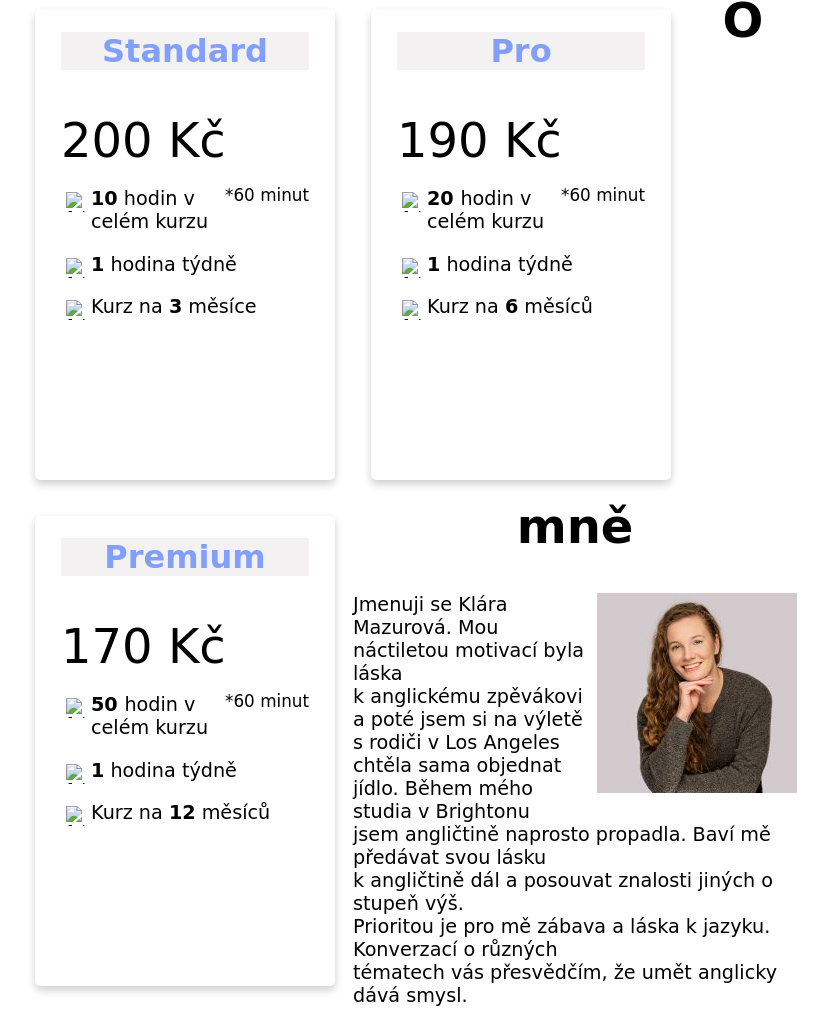
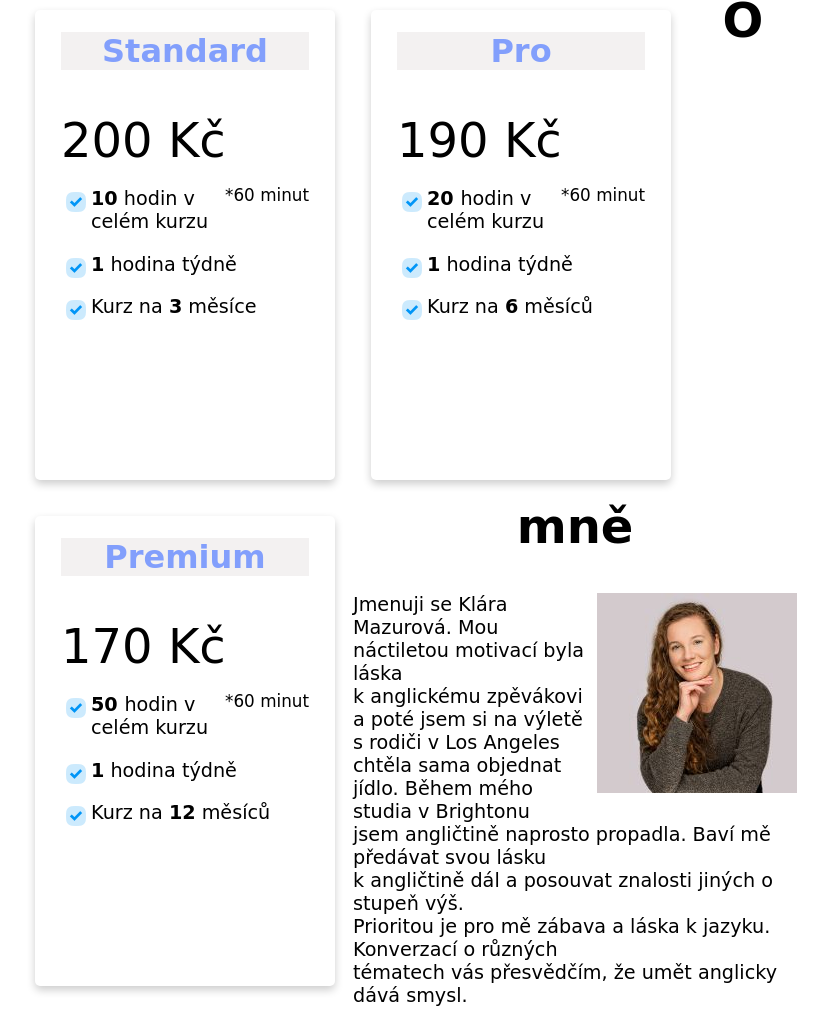
Before and after one commit to vmazurova/pocnikovy_projekt, a plain HTML site: page index.html in a window 1280 px wide. Shown: the part 1880-2890 px from the top of the page, without its empty margins (233-1061 px from the left). Drawn offline with Linux system fonts and the light colour scheme; a web font is replaced by a local one.

Commit message:
Update index.html

```diff
--- a/index.html
+++ b/index.html
@@ -85,11 +85,11 @@
           <div class="cena">200 Kč <p class="hod">*60 minut</p>
           </div>
 
-          <div><img class="fajfka" src="../roc_projekt/img/6.png" alt="fajfka">
+          <div><img class="fajfka" src="/img/6.png" alt="fajfka">
             <p><strong>10</strong> hodin v celém kurzu</p>
-            <img class="fajfka" src="../roc_projekt//img/6.png" alt="fajfka">
+            <img class="fajfka" src="/img/6.png" alt="fajfka">
             <p><strong>1</strong> hodina týdně</p>
-            <img class="fajfka" src="../roc_projekt//img/6.png" alt="fajfka">
+            <img class="fajfka" src="/img/6.png" alt="fajfka">
             <p>Kurz na <strong>3</strong> měsíce</p>
           </div>
         </div>
@@ -101,11 +101,11 @@
             <h4><b>Pro</b></h4>
             <div class="cena">190 Kč<p class="hod">*60 minut</p>
             </div>
-            <div><img class="fajfka" src="../roc_projekt/img/6.png" alt="fajfka">
+            <div><img class="fajfka" src="/img/6.png" alt="fajfka">
               <p><strong>20 </strong>hodin v celém kurzu</p>
-              <img class="fajfka" src="../roc_projekt//img/6.png" alt="fajfka">
+              <img class="fajfka" src="/img/6.png" alt="fajfka">
               <p><strong>1</strong> hodina týdně</p>
-              <img class="fajfka" src="../roc_projekt//img/6.png" alt="fajfka">
+              <img class="fajfka" src="/img/6.png" alt="fajfka">
               <p>Kurz na <strong>6</strong> měsíců</p>
             </div>
           </div>
@@ -118,11 +118,11 @@
             <h4><b>Premium</b></h4>
             <div class="cena">170 Kč<p class="hod">*60 minut</p>
             </div>
-            <div><img class="fajfka" src="../roc_projekt/img/6.png" alt="fajfka">
+            <div><img class="fajfka" src="/img/6.png" alt="fajfka">
               <p><strong>50 </strong>hodin v celém kurzu</p>
-              <img class="fajfka" src="../roc_projekt//img/6.png" alt="fajfka">
+              <img class="fajfka" src="/img/6.png" alt="fajfka">
               <p><strong>1</strong> hodina týdně</p>
-              <img class="fajfka" src="../roc_projekt//img/6.png" alt="fajfka">
+              <img class="fajfka" src="/img/6.png" alt="fajfka">
               <p>Kurz na <strong>12</strong> měsíců</p>
             </div>
           </div>
```
